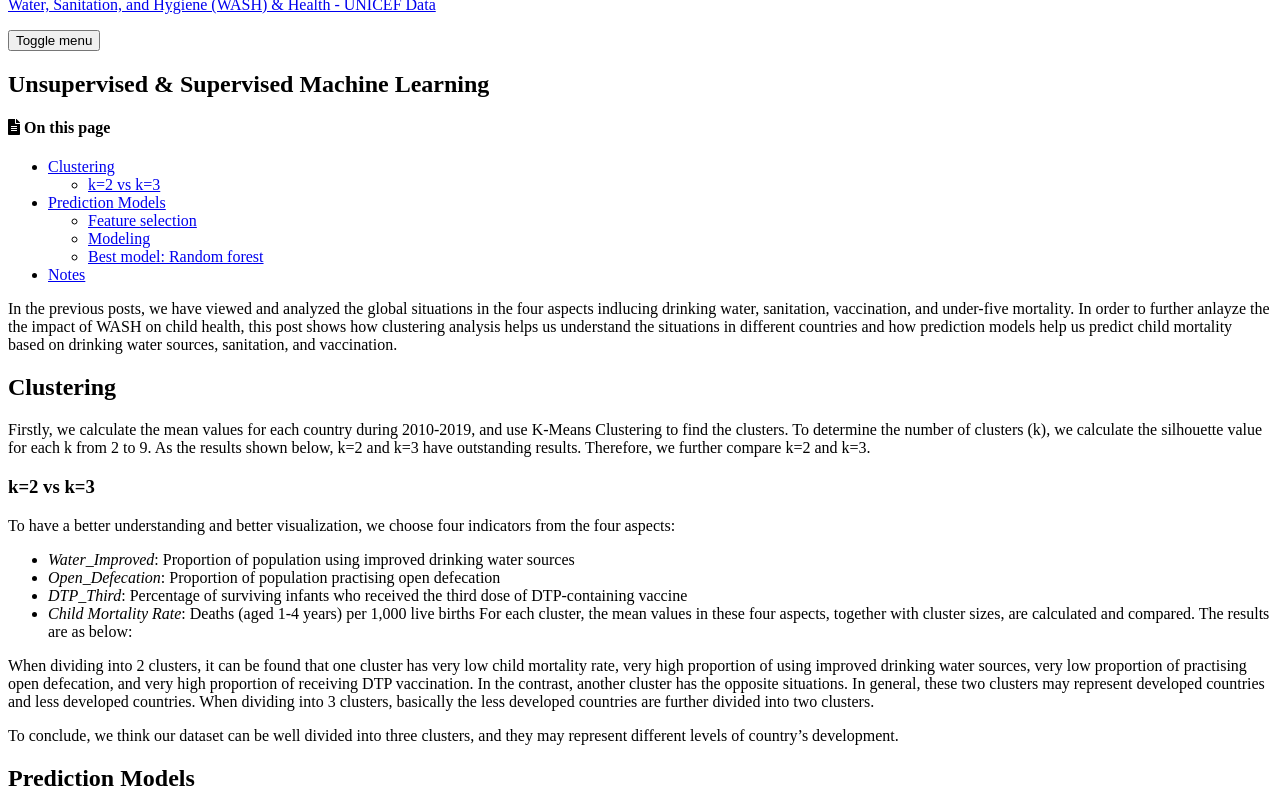
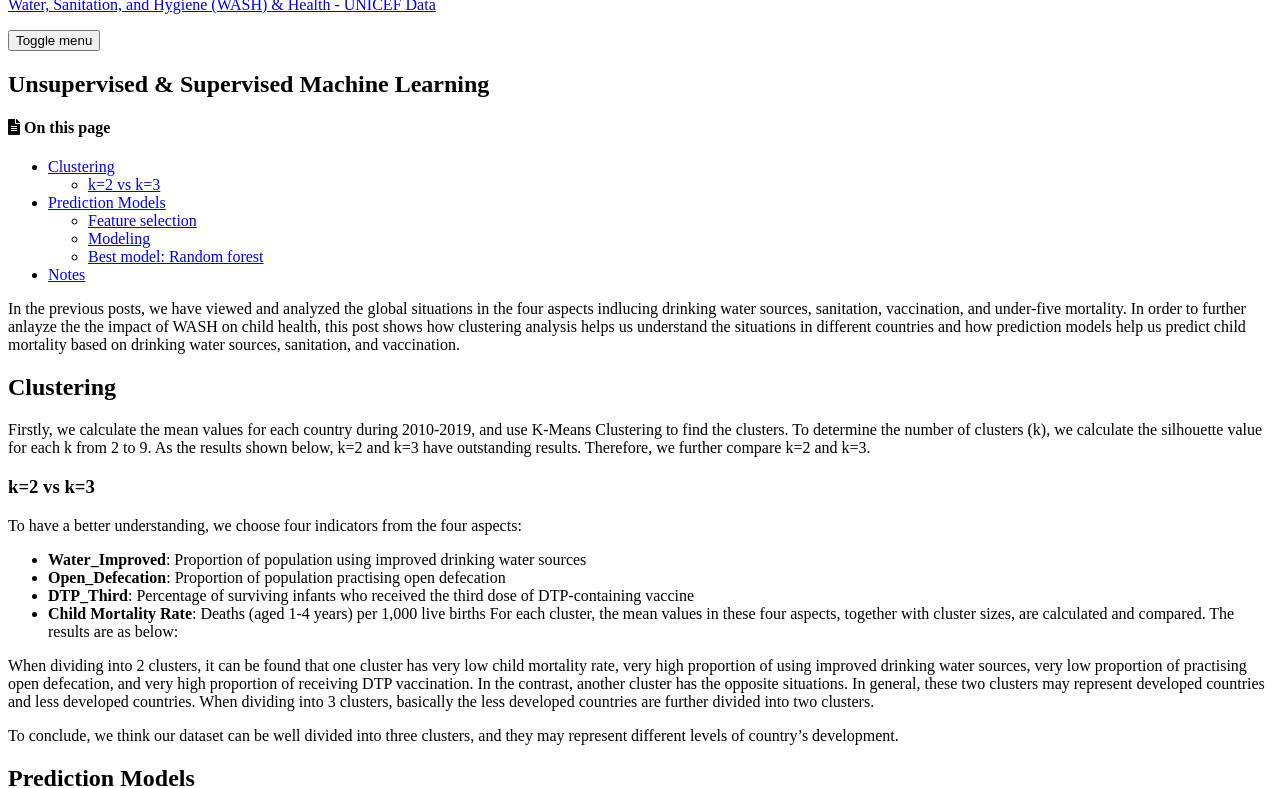
Before and after one commit to RoujiaChen/jiayi_roujia_FP, a Jekyll site: the page built from _posts/2020-12-21-a-machine-learning.md, in a window 1280 px wide and 900 px high, cut to the strip 112-900 px from the top of the window. Built offline with Jekyll 4.4.1, drawn with Linux system fonts in a browser that asks for light colours; cached includes are drawn as plain includes; nearby versions of some CDN libraries.

Commit message:
Update 2020-12-21-a-machine-learning.md

```diff
--- a/_posts/2020-12-21-a-machine-learning.md
+++ b/_posts/2020-12-21-a-machine-learning.md
@@ -12,18 +12,18 @@ toc: true
 toc_sticky: true
 ---
 
-In the previous posts, we have viewed and analyzed the global situations in the four aspects indlucing drinking water, sanitation, vaccination, and under-five mortality. In order to further anlayze the the impact of WASH on child health, this post shows how clustering analysis helps us understand the situations in different countries and how prediction models help us predict child mortality based on drinking water sources, sanitation, and vaccination.
+In the previous posts, we have viewed and analyzed the global situations in the four aspects indlucing drinking water sources, sanitation, vaccination, and under-five mortality. In order to further anlayze the the impact of WASH on child health, this post shows how clustering analysis helps us understand the situations in different countries and how prediction models help us predict child mortality based on drinking water sources, sanitation, and vaccination.
 
 ## Clustering
 
 Firstly, we calculate the mean values for each country during 2010-2019, and use K-Means Clustering to find the clusters. To determine the number of clusters (k), we calculate the silhouette value for each k from 2 to 9. As the results shown below, k=2 and k=3 have outstanding results. Therefore, we further compare k=2 and k=3.
 
 ### k=2 vs k=3
-To have a better understanding and better visualization, we choose four indicators from the four aspects:
-* *Water_Improved*: Proportion of population using improved drinking water sources
-* *Open_Defecation*: Proportion of population practising open defecation
-* *DTP_Third*: Percentage of surviving infants who received the third dose of DTP-containing vaccine
-* *Child Mortality Rate*: Deaths (aged 1-4 years) per 1,000 live births
+To have a better understanding, we choose four indicators from the four aspects:
+* **Water_Improved**: Proportion of population using improved drinking water sources
+* **Open_Defecation**: Proportion of population practising open defecation
+* **DTP_Third**: Percentage of surviving infants who received the third dose of DTP-containing vaccine
+* **Child Mortality Rate**: Deaths (aged 1-4 years) per 1,000 live births
 For each cluster, the mean values in these four aspects, together with cluster sizes, are calculated and compared. The results are as below:
 
 When dividing into 2 clusters, it can be found that one cluster has very low child mortality rate, very high proportion of using improved drinking water sources, very low proportion of practising open defecation, and very high proportion of receiving DTP vaccination. In the contrast, another cluster has the opposite situations. In general, these two clusters may represent developed countries and less developed countries. When dividing into 3 clusters, basically the less developed countries are further divided into two clusters.
```
